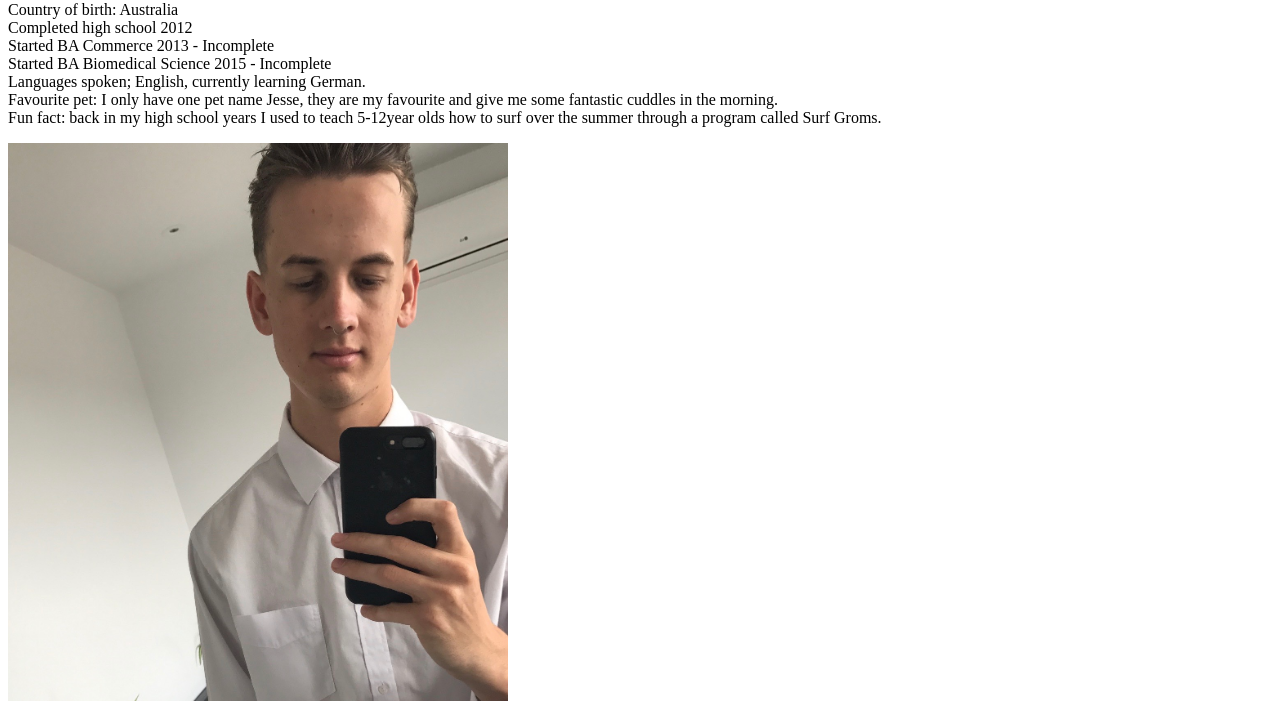
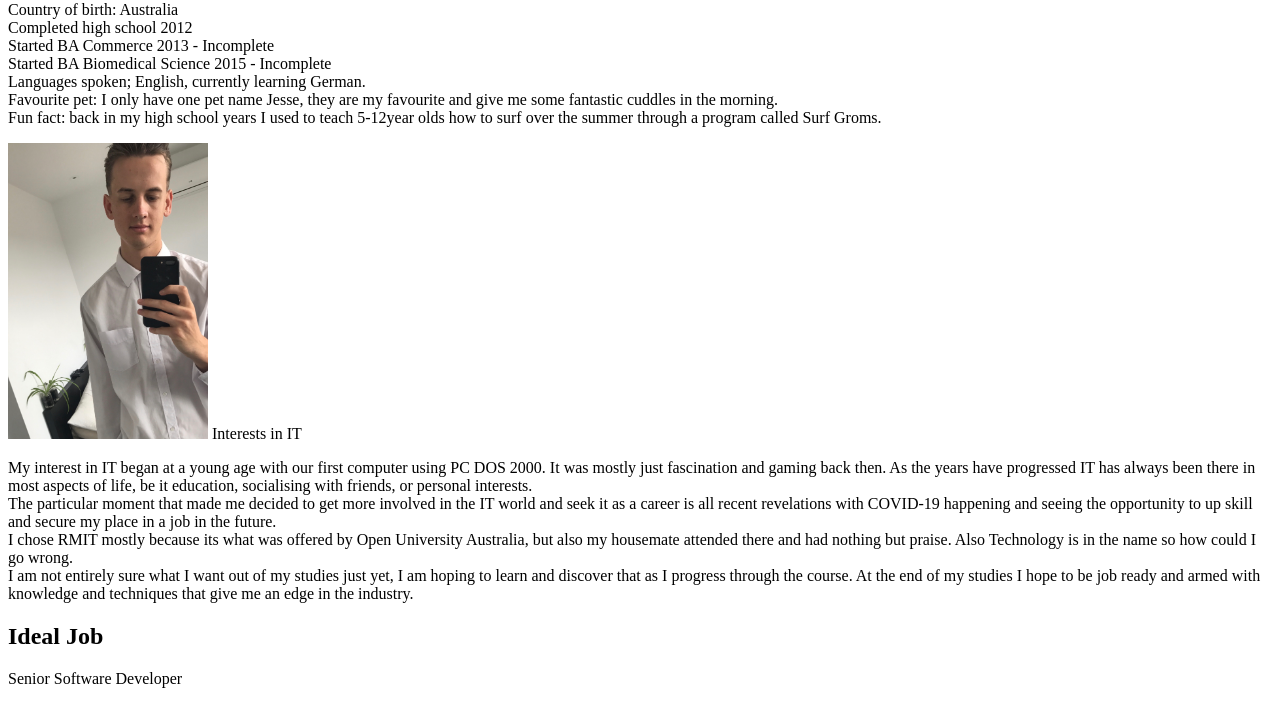
Before and after one commit to jjacksharples/jjacksharples.githhub.io, a plain HTML site: page index.html in a window 1280 px wide. Shown: the part 79-780 px from the top of the page. Drawn offline with Linux system fonts and the light colour scheme.

Commit message:
Update index.html

```diff
--- a/index.html
+++ b/index.html
@@ -6,7 +6,7 @@
 <body>
 	<h1>About me</h1>
 	<p>Country of birth: Australia <br>Completed high school 2012 <br>Started BA Commerce 2013 - Incomplete <br>Started BA Biomedical Science 2015 - Incomplete <br>Languages spoken; English, currently learning German.<br> Favourite pet: I only have one pet name Jesse, they are my favourite and give me some fantastic cuddles in the morning. <br>Fun fact: back in my high school years I used to teach 5-12year olds how to surf over the summer through a program called Surf Groms.</p>
-	<img src="selfpic.png" alt="Photo of Self" style="width:500px;height:600px>
+	<img src="selfpic.png" alt="Photo of Self" style="width:200px;height:280px>
 	<h2> Interests in IT</h2>
 	<p>My interest in IT began at a young age with our first computer using PC DOS 2000. It was mostly just fascination and gaming back then. As the years have progressed IT has always been there in most aspects of life, be it education, socialising with friends, or personal interests.<br>The particular moment that made me decided to get more involved in the IT world and seek it as a career is all recent revelations with COVID-19 happening and seeing the opportunity to up skill and secure my place in a job in the future.<br>I chose RMIT mostly because its what was offered by Open University Australia, but also my housemate attended there and had nothing but praise. Also Technology is in the name so how could I go wrong.<br>I am not entirely sure what I want out of my studies just yet, I am hoping to learn and discover that as I progress through the course. At the end of my studies I hope to be job ready and armed with knowledge and techniques that give me an edge in the industry.</p>
 <h2>Ideal Job</h2>
```
